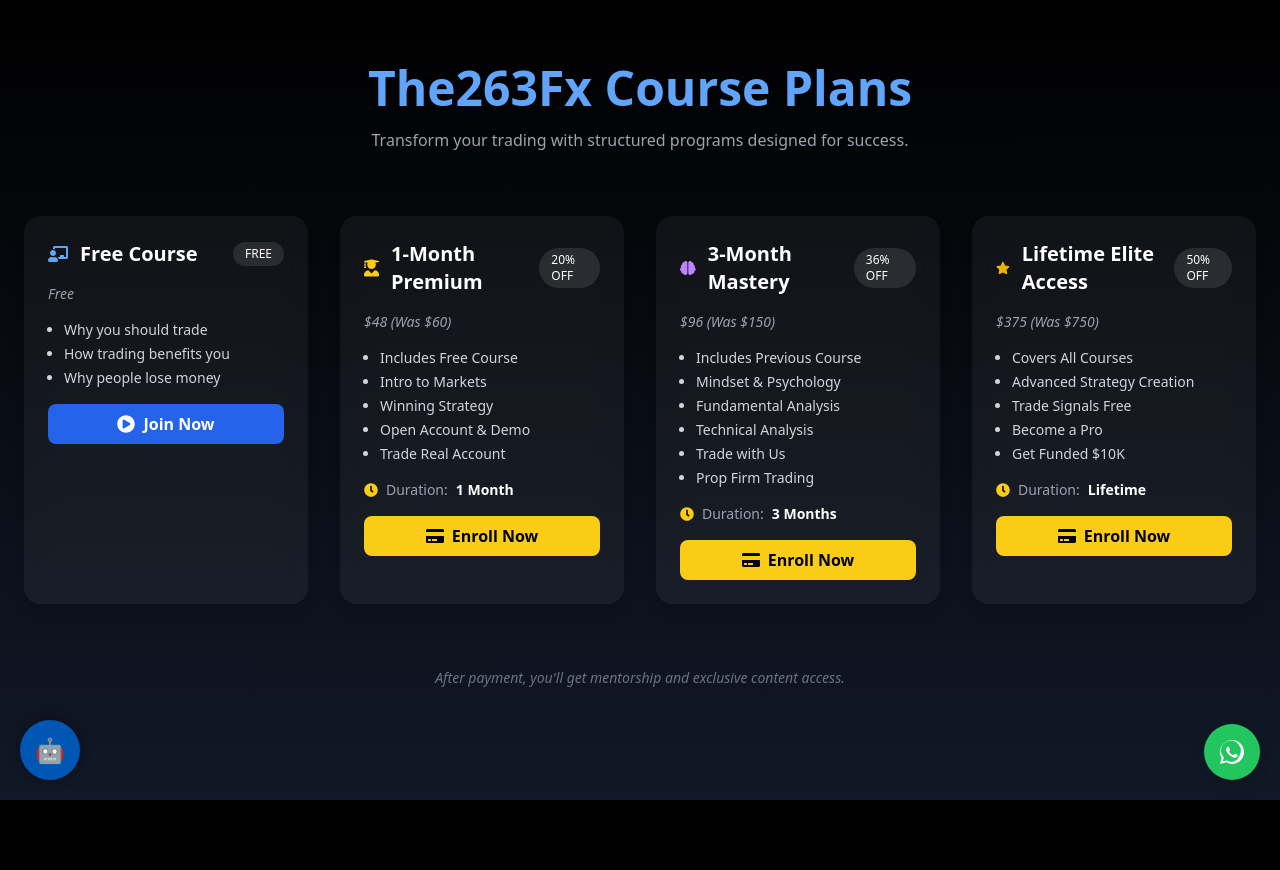
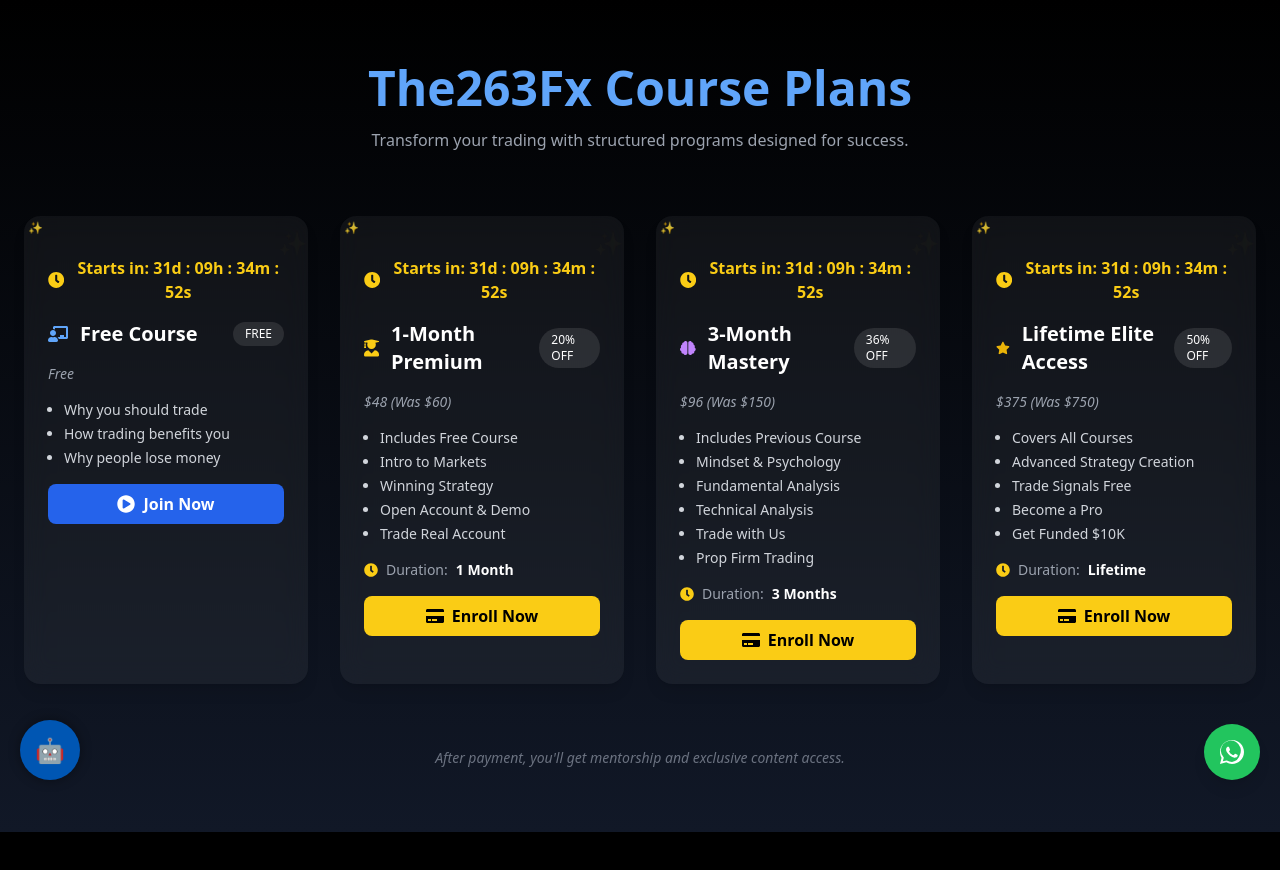
Before and after one commit to Monecuer/The263fx, a Next.js app: page /academy in a window 1280 px wide. Shown: the top 870 px of the page. Built offline with nearby package versions, Linux system fonts and the light colour scheme.

Commit message:
Update page.js

```diff
--- a/src/app/academy/page.js
+++ b/src/app/academy/page.js
@@ -20,12 +20,39 @@
   const [showVideo, setShowVideo] = useState(false);
   const [user, setUser] = useState(null);
   const [selectedCourse, setSelectedCourse] = useState(null);
+  const [timeLeft, setTimeLeft] = useState({ days: 0, hours: 0, minutes: 0, seconds: 0 });
 
   useEffect(() => {
     supabase.auth.getUser().then(({ data: { user } }) => {
       setUser(user);
     });
   }, []);
+
+  // Countdown to 19 August 2025
+  useEffect(() => {
+    const countdownDate = new Date('2025-08-19T00:00:00Z').getTime();
+
+    const interval = setInterval(() => {
+      const now = new Date().getTime();
+      const diff = countdownDate - now;
+
+      if (diff <= 0) {
+        setTimeLeft({ days: 0, hours: 0, minutes: 0, seconds: 0 });
+        clearInterval(interval);
+      } else {
+        setTimeLeft({
+          days: Math.floor(diff / (1000 * 60 * 60 * 24)),
+          hours: Math.floor((diff / (1000 * 60 * 60)) % 24),
+          minutes: Math.floor((diff / 1000 / 60) % 60),
+          seconds: Math.floor((diff / 1000) % 60),
+        });
+      }
+    }, 1000);
+
+    return () => clearInterval(interval);
+  }, []);
+
+  const formatTime = (t) => t.toString().padStart(2, '0');
 
   const handleJoin = (course) => {
     if (!user) {
@@ -149,11 +176,24 @@
         {courses.map((course, i) => (
           <motion.div
             key={course.id}
-            className={`${course.color} ${course.border} p-6 rounded-2xl shadow-lg backdrop-blur-md space-y-4`}
+            className={`${course.color} ${course.border} p-6 rounded-2xl shadow-lg backdrop-blur-md space-y-4 relative overflow-hidden`}
             initial={{ opacity: 0, y: 30 }}
             animate={{ opacity: 1, y: 0 }}
             transition={{ delay: i * 0.1 }}
           >
+            {/* Glitter */}
+            <div className="absolute top-1 left-1 animate-pulse text-yellow-300 text-xs">✨</div>
+            <div className="absolute top-1 right-2 animate-ping text-yellow-400 text-xs">✨</div>
+
+            {/* Countdown */}
+            <div className="text-yellow-400 font-bold text-center flex items-center justify-center gap-2">
+              <FaClock className="text-lg" />
+              <span>
+                Starts in: {formatTime(timeLeft.days)}d : {formatTime(timeLeft.hours)}h :{' '}
+                {formatTime(timeLeft.minutes)}m : {formatTime(timeLeft.seconds)}s
+              </span>
+            </div>
+
             <div className="flex items-center gap-3">
               {course.icon}
               <h3 className="text-xl font-semibold text-white">{course.title}</h3>
```
